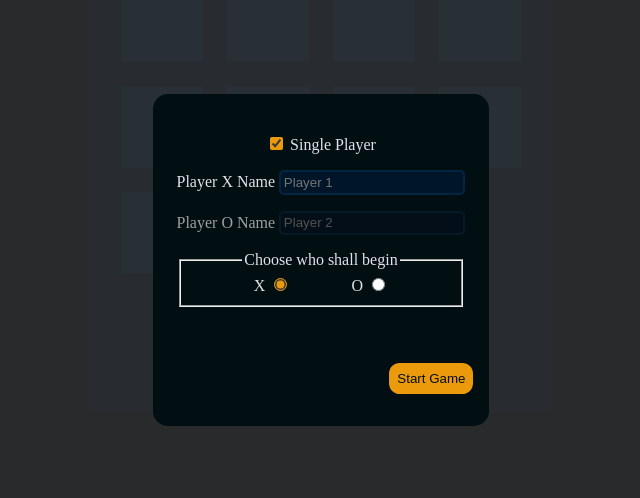
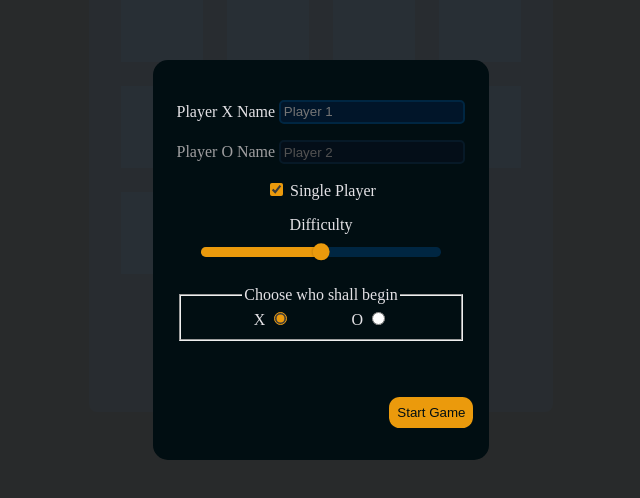
Before and after one commit to adamni21/tic-tac-toe, a Svelte app: page / in a window 1280 px wide. Shown: the part 140-638 px from the top of the page, without its empty margins (319-959 px from the left). Built offline with nearby package versions, Linux system fonts and the light colour scheme.

Commit message:
ai difficulty configurable from GUI

```diff
--- a/src/components/Playfield/SettingsModal.svelte
+++ b/src/components/Playfield/SettingsModal.svelte
@@ -3,16 +3,22 @@
   import { gameSettings } from "../../stores/ticTacToe/settingsStore";
   import Button from "../UI/Button.svelte";
   import Modal from "../UI/Modal.svelte";
+  import Range from "../UI/Range.svelte";
 
   export let settingsOpen;
+
+  let difficulty = $gameSettings.aiDifficulty;
 
   const changeHandler = (e: Event) => {
     const target = e.target as HTMLInputElement;
     if (target.type === "checkbox")
       gameSettings.updateSettings({ singlePlayer: target.checked });
     else if (target.name === "players")
-      gameSettings.updateSettings({ players:{ [target.id]: target.value} });
+      gameSettings.updateSettings({ players: { [target.id]: target.value } });
     else gameSettings.updateSettings({ [target.name]: target.value });
+  };
+  const difficultyChangeHandler = ({ detail }: CustomEvent) => {
+    gameSettings.updateSettings({ aiDifficulty: detail.value });
   };
 
   const startGameHandler = () => {
@@ -24,15 +30,6 @@
 <Modal bind:isOpen={settingsOpen} onOverlayClick={null}>
   <div class="main rnd-corners">
     <form class="settings" on:change={changeHandler}>
-      <div>
-        <input
-          type="checkbox"
-          name="singlePlayer"
-          id="singlePlayer"
-          checked={$gameSettings.singlePlayer}
-        />
-        <label for="singleplayer">Single Player</label>
-      </div>
       <div class="names">
         <div>
           <label for="x">Player X Name</label>
@@ -46,6 +43,24 @@
             id="o"
             placeholder="Player 2"
             disabled={$gameSettings.singlePlayer}
+          />
+        </div>
+        <div>
+          <input
+            type="checkbox"
+            name="singlePlayer"
+            id="singlePlayer"
+            checked={$gameSettings.singlePlayer}
+          />
+          <label for="singleplayer">Single Player</label>
+        </div>
+        <div class:disabled={!$gameSettings.singlePlayer}>
+          <label for="aiDifficulty">Difficulty</label>
+          <Range
+            min="0"
+            max="2"
+            bind:value={difficulty}
+            on:change={difficultyChangeHandler}
           />
         </div>
         <fieldset class="starting">
--- a/src/stores/ticTacToe/settingsStore.ts
+++ b/src/stores/ticTacToe/settingsStore.ts
@@ -1,4 +1,4 @@
-import { get, writable } from "svelte/store";
+import { writable } from "svelte/store";
 import type { GameSettings, UpdatedSettings } from "./types";
 
 export const settingsInit: GameSettings = {
@@ -6,6 +6,7 @@ export const settingsInit: GameSettings = {
   players: { x: "Player 1", o: "Player 2" },
   singlePlayer: true, // change to false when finished with computer oppenent
   aiMark: "o",
+  aiDifficulty: "1",
   startingPlayer: "x",
 };
 
--- a/src/stores/ticTacToe/types.ts
+++ b/src/stores/ticTacToe/types.ts
@@ -1,4 +1,4 @@
-import type { BoardState, FieldOwner, Mark } from "../../utils/ticTacToe/types";
+import type { AiDifficulty, BoardState, FieldOwner, Mark } from "../../utils/ticTacToe/types";
 
 export interface Players {
   x: string;
@@ -11,6 +11,7 @@ export interface GameSettings {
   startingPlayer: Mark;
   singlePlayer: boolean;
   aiMark: Mark;
+  aiDifficulty: AiDifficulty;
 }
 
 export interface UpdatedSettings
```
Also changed, not shown: 1 other file (tests, documents, lock files or other folders).
